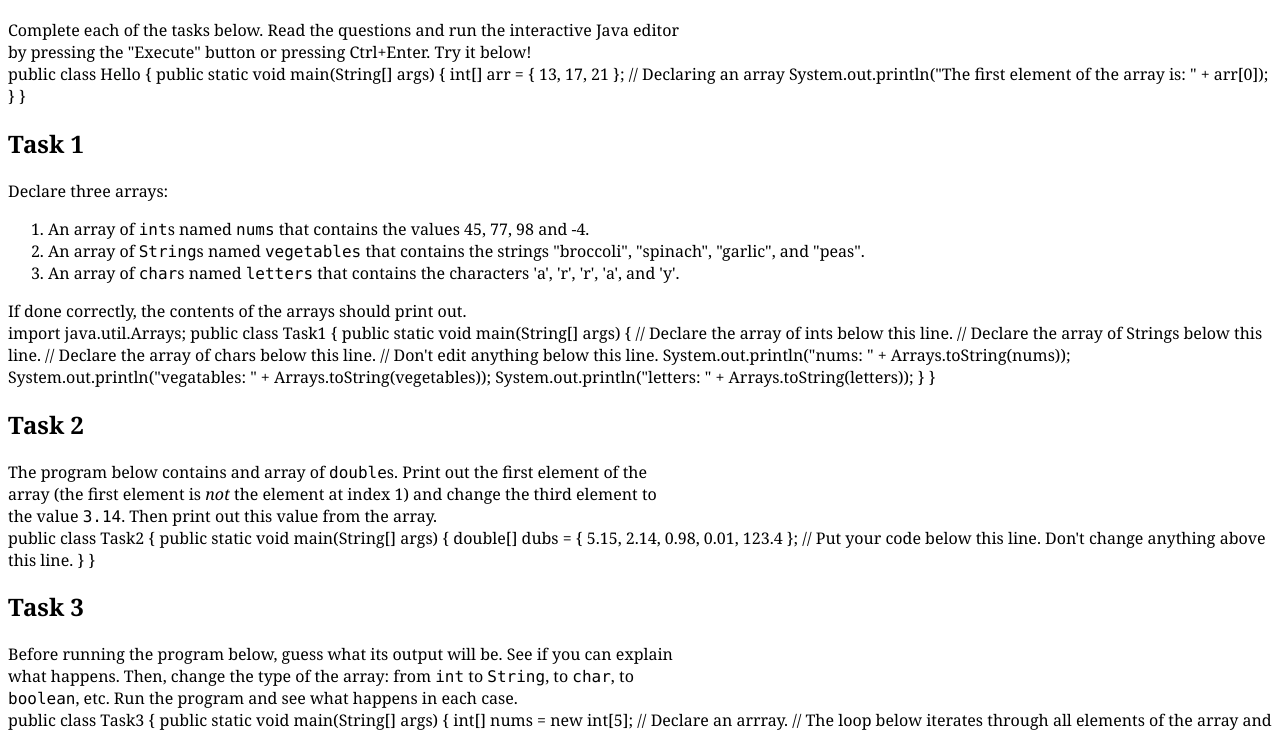
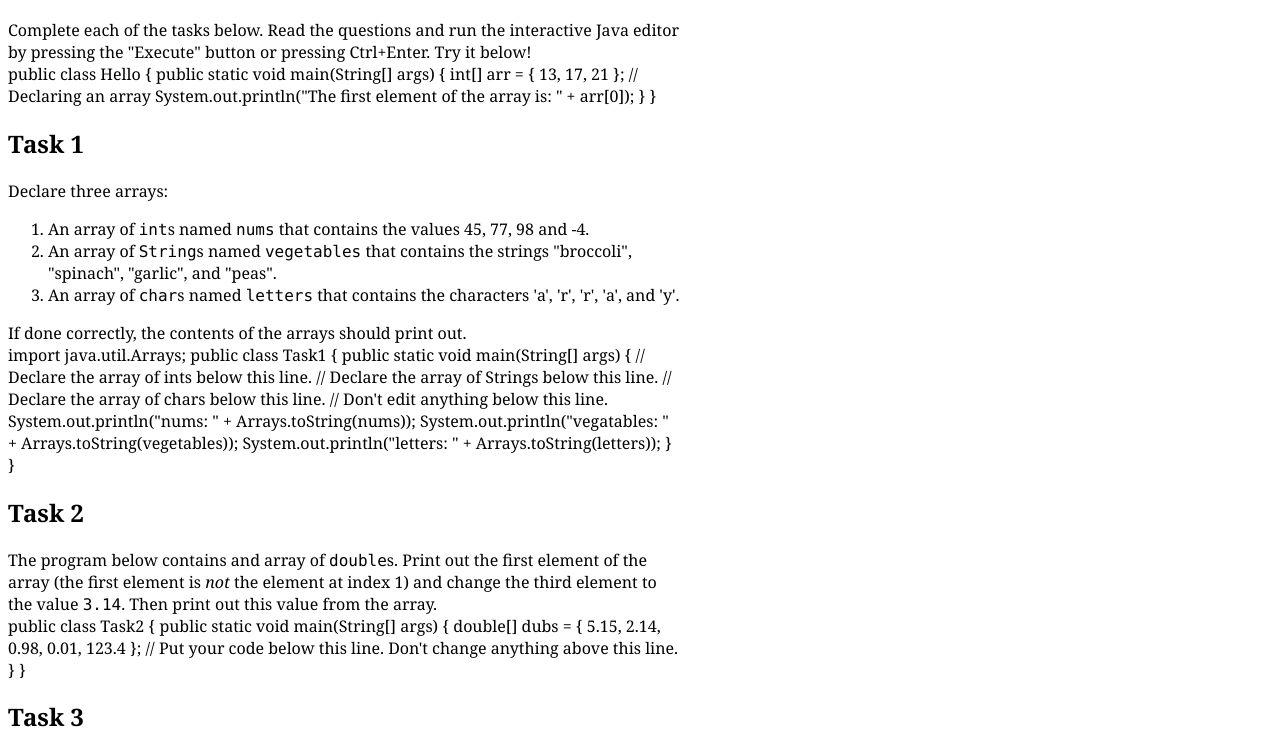
Before and after one commit to justincm8/justincm8.github.io, a plain HTML site: page array_tasks.html in a window 1280 px wide. Shown: the part 67-800 px from the top of the page. Drawn offline with Linux system fonts and the light colour scheme.

Commit message:
changed uh something

```diff
--- a/array_tasks.html
+++ b/array_tasks.html
@@ -4,6 +4,7 @@
 html *
 {
     font-family: "Georgia";
+    max-width: 7in;
 }
 p {
     margin: 0px 0px 0px 0px;
```
